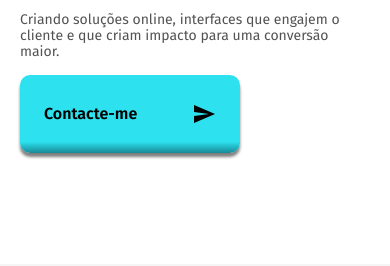
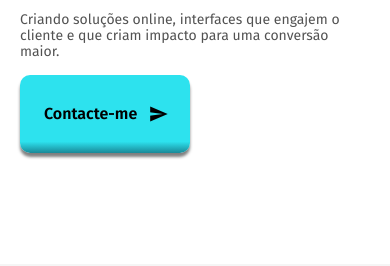
Before and after one commit to EduardoDamaceno/MeuPortfolio, a plain HTML site: page index.html in a window 390 px wide. Shown: the part 532-798 px from the top of the page. Drawn offline with nearby package versions, Linux system fonts and the light colour scheme.

Commit message:
Adjustments

```diff
--- a/css/home.css
+++ b/css/home.css
@@ -180,12 +180,23 @@
   }
 
   .home__text-btn{
-    gap: 0.6rem;
-    padding: 1.5rem;
+    gap: 0rem;
+    padding: 1.25rem;
     font-weight: 600;
     font-size: 1rem;
     line-height: 1.875rem;
+    justify-content: space-between;
+    max-width: 170px;
   }
+
+  .home__text-btn span{
+    min-width: 95px;
+  }
+
+  .home__text-btn i{
+    font-size: 1.25rem;
+  }
+
 
   .home__socias{
     display: grid;
--- a/js/index.js
+++ b/js/index.js
@@ -1,3 +1,4 @@
+function initShowMenu(){
 const navMenu = document.querySelector("#nav-menu"),
         navToggle = document.querySelector("#nav-apps"),
         navClose = document.querySelector("#nav-close")
@@ -13,28 +14,19 @@ if(navClose){
       navMenu.classList.remove('show-menu')
     })
   }
+}
 
-
-const navLink = document.querySelectorAll('.nav__link')
-
-function linkAction(){
-    const navMenu = document.getElementById('nav-menu')
-    // When we click on each nav__link, we remove the show-menu class
-    navMenu.classList.remove('show-menu')
-}
-navLink.forEach(n => n.addEventListener('click', linkAction))
-
+initShowMenu()
 
 function initDarkMode(){
   const theme = document.querySelector('#theme'),
-        moon = document.querySelector('.uil-moon'),
-        sun = document.querySelector('.uil')
         body = document.querySelector('body'),
         header = document.querySelector('header'),
         experience = document.querySelector('#experience')
 
 
   function changeTheme(){
+
     if (theme.classList.contains('uil-moon')){
       theme.classList.remove('uil-moon')
       theme.classList.add('uil-sun')
@@ -48,12 +40,19 @@ function initDarkMode(){
       header.classList.remove('night-mode')
       experience.classList.remove('night-mode')
     }
+  }
 
-
-
-  }
   theme.addEventListener('click', changeTheme)
-
 }
 
 initDarkMode()
+
+
+const navLink = document.querySelectorAll('.nav__link')
+
+function linkAction(){
+    const navMenu = document.getElementById('nav-menu')
+    // When we click on each nav__link, we remove the show-menu class
+    navMenu.classList.remove('show-menu')
+}
+navLink.forEach(n => n.addEventListener('click', linkAction))
```
Lines whose indentation alone changed are shown as unchanged.
